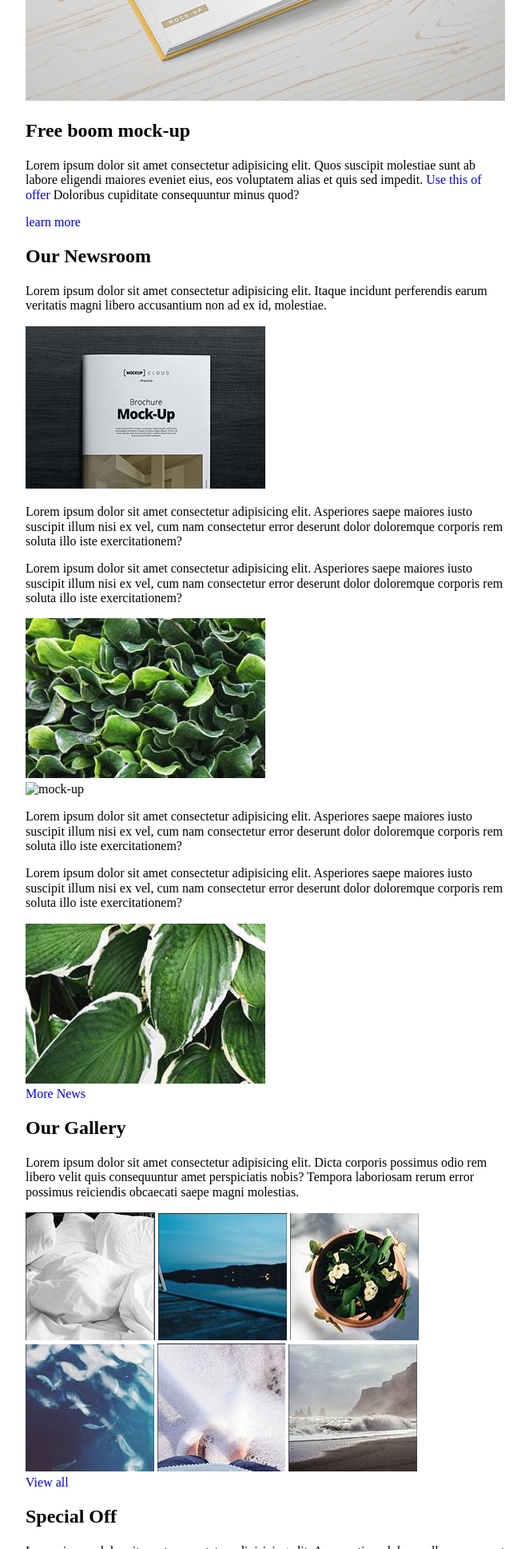
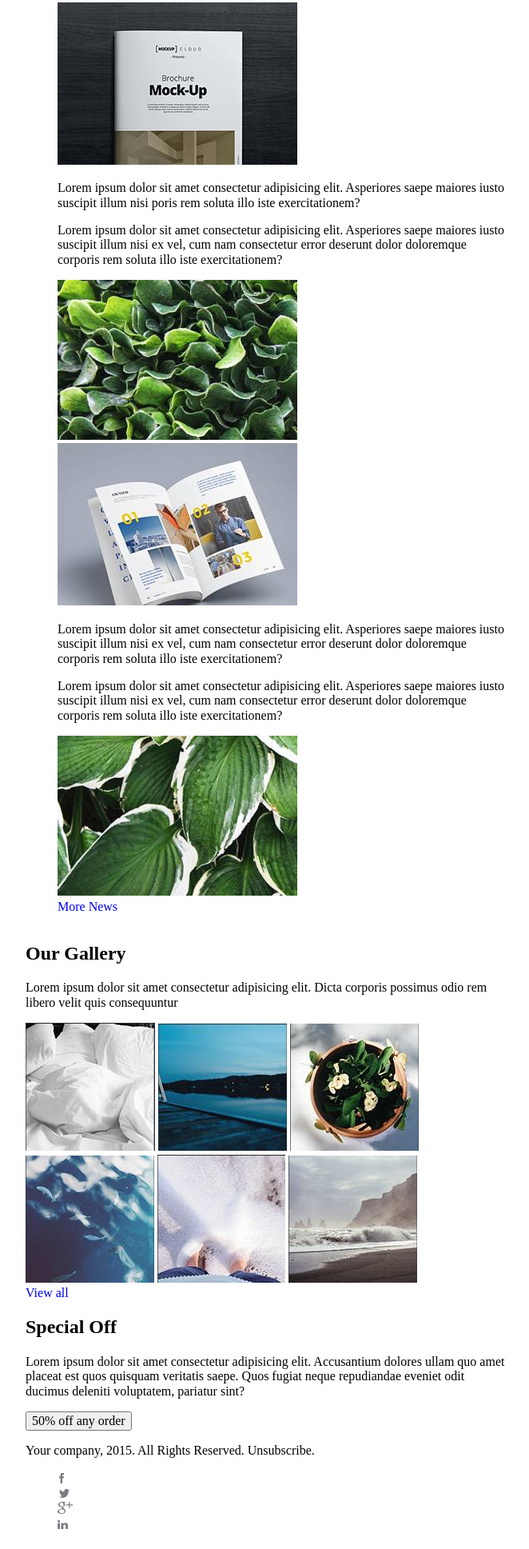
Before and after one commit to vieyraurena/web02-gallery, a website: page index.html in a window 1280 px wide. Shown: the part 863-2800 px from the top of the page at 80% size, without its empty margins (308-970 px from the left). Drawn offline with Linux system fonts and the light colour scheme.

Commit message:
Agrego cambios en algunos bloques

```diff
--- a/index.html
+++ b/index.html
@@ -10,103 +10,81 @@
     <div class="main-wrapper">
       <!--HEADER-->
       <div class="header clearfix">
-        <a href="#">PSD2HTML.COM</a>
+        <a class="logo" href="#">PSD2HTML.COM</a>
         <ul class="header-nav clearfix">
           <li><a href="#">Home</a></li>
           <li><a href="#">Blog</a></li>
           <li><a href="#">Contact</a></li>
         </ul>
       </div>
-      <!--MAIN IMAGE-->
-      <div class="main-image">
-        <img src="img/girl.png" alt="girl">
-      </div>
+      <!--Content-->
+      <div class="content">
+        <img class="image" src="img/girl.jpg" alt="girl">
         <!--CONTENT-->
-      <div class="content">
         <h1>Newsletter Template</h1>
         <p>Lorem ipsum dolor sit amet consectetur adipisicing elit. Laborum veritatis nisi fuga minima aut distinctio
           natus neque dolor quas magnam eum, repudiandae veniam iste laboriosam explicabo quam impedit.<a href="">Buy
             now</a> possimus, nostrum.
         </p>
-        <a href="#">learn more</a>
+        <a class="link" href="#">learn more</a>
       </div>
       <!--FREE BOOK-->
-      <div class="free-book">
-        <img src="img/libro.png"libro">
-        <h2>Free boom mock-up</h2>
-        <p>Lorem ipsum dolor sit amet consectetur adipisicing elit. Quos suscipit molestiae sunt ab labore eligendi
-          maiores
-          eveniet eius, eos voluptatem alias et quis sed impedit. <a href="#">Use this of offer</a> Doloribus cupiditate
+      <div class="free content">
+        <img class="image" src="img/libro.png"libro">
+        <h2>Free book mock-up</h2>
+        <p>Lorem ipsum dolor sit amet consectetur adipisicing elit. Quos suscipit molestiae sunt  <a href="#">Use this of offer</a> ab labore eligendi
+          maiores eveniet eius, eos voluptatem alias et quis sed impedit.Doloribus cupiditate
           consequuntur minus quod?
         </p>
-        <a href="#">learn more</a>
+        <a class="link" href="#">learn more</a>
       </div>
       <!--OUR NESROOM-->
       <div class="our-newsroom">
         <h2>Our Newsroom</h2>
         <p>Lorem ipsum dolor sit amet consectetur adipisicing elit. Itaque incidunt perferendis earum veritatis magni
-          libero accusantium non ad ex id, molestiae.</p>
+          libero.</p>
       </div>
-      <!--photos-->
-      <div class="photos">
-        <div class="photos-img">
-          <img src="img/mockup.jpg" alt="mock-up">
-        </div>
-        <div class="photos-content">
-          <p>Lorem ipsum dolor sit amet consectetur adipisicing elit. Asperiores saepe maiores iusto suscipit illum nisi
-            ex vel, cum nam consectetur error deserunt dolor doloremque corporis rem soluta illo iste exercitationem?</p>
-        </div>
+      <!--CONTENT GALLERY-->
+      <div class="content-gallery clearfix">
+        <ul class="bloque-color clearfix">
+          <li><img src="img/mockup.jpg" alt="mock-up"></li>
+          <li><p>Lorem ipsum dolor sit amet consectetur adipisicing elit. Asperiores saepe maiores iusto suscipit illum nisi
+            poris rem soluta illo iste exercitationem?</p></li>
           <!--02-->
-        <div class="photos-content">
-          <p>Lorem ipsum dolor sit amet consectetur adipisicing elit. Asperiores saepe maiores iusto suscipit illum nisi
-            ex vel, cum nam consectetur error deserunt dolor doloremque corporis rem soluta illo iste exercitationem?</p>
-        </div>
-        <div class="photos-img">
-          <img src="img/ver01.jpg" alt="mock-up">
-        </div>
+          <li> <p>Lorem ipsum dolor sit amet consectetur adipisicing elit. Asperiores saepe maiores iusto suscipit illum nisi
+            ex vel, cum nam consectetur error deserunt dolor doloremque corporis rem soluta illo iste exercitationem?</p></li>
+          <li><img src="img/ver01.jpg" alt="mock-up"></li>
           <!--03-->
-        <div class="photos-img">
-          <img src="img/revista.png" alt="mock-up">
-        </div>
-        <div class="photos-content">
-          <p>Lorem ipsum dolor sit amet consectetur adipisicing elit. Asperiores saepe maiores iusto suscipit illum nisi
-            ex vel, cum nam consectetur error deserunt dolor doloremque corporis rem soluta illo iste exercitationem?</p>
-        </div>
+          <li><img src="img/revista.jpg" alt="mock-up"></li>
+          <li><p>Lorem ipsum dolor sit amet consectetur adipisicing elit. Asperiores saepe maiores iusto suscipit illum nisi
+            ex vel, cum nam consectetur error deserunt dolor doloremque corporis rem soluta illo iste exercitationem?</p></li>
           <!--04-->
-        <div class="photos-content">
-          <p>Lorem ipsum dolor sit amet consectetur adipisicing elit. Asperiores saepe maiores iusto suscipit illum nisi
-            ex vel, cum nam consectetur error deserunt dolor doloremque corporis rem soluta illo iste exercitationem?</p>
-        </div>
-        <div class="photos-img">
-          <img src="img/ver02.jpg" alt="mock-up">
-        </div>
-
-        <a href="#">More News</a>
+          <li><p>Lorem ipsum dolor sit amet consectetur adipisicing elit. Asperiores saepe maiores iusto suscipit illum nisi
+            ex vel, cum nam consectetur error deserunt dolor doloremque corporis rem soluta illo iste exercitationem?</p></li>
+          <li><img src="img/ver02.jpg" alt="mock-up"></li>
+          <a class="link" href="#">More News</a>
+        </ul>
       </div>
       <!--Our Gallery-->
-      <div class="gallery">
+      <div class="gallery clearfix">
         <h2>Our Gallery</h2>
         <p>Lorem ipsum dolor sit amet consectetur adipisicing elit. Dicta corporis possimus odio rem libero velit quis
-          consequuntur amet perspiciatis nobis? Tempora laboriosam rerum error possimus reiciendis obcaecati saepe magni
-          molestias.
+          consequuntur
         </p>
         <div class="gallery-photos">
-          <div class="gallery-photos-01">
           <img src="img/almohadas.jpg" alt="almohadas">
           <img src="img/piscina.jpg" alt="piscina">
           <img src="img/matita.jpg" alt="mata">
         </div>
-          <div class="gallery-photos-01">
+        <div class="gallery-photos space">
           <img src="img/peces.jpg" alt="peces">
           <img src="img/pies.jpg" alt="pies">
           <img src="img/mar.jpg" alt="mar">
         </div>
-        </div>
-
-        <a href="#">View all</a>
+        <a class="link" href="#">View all</a>
       </div>
       <!--SPECIAL OFF-->
-      <div class="special">
+      <div class="content clearfix">
         <h2>Special Off</h2>
         <p>Lorem ipsum dolor sit amet consectetur adipisicing elit. Accusantium dolores ullam quo amet placeat est quos
           quisquam veritatis saepe. Quos fugiat neque repudiandae eveniet odit ducimus deleniti voluptatem, pariatur sint?
@@ -116,11 +94,13 @@
       <!--FOOTER-->
       <div class="footer">
         <p>Your company, 2015. All Rights Reserved. Unsubscribe.</p>
-        <div class="redes">
-          <a href="#"><img src="img/Facebook.png" alt="Facebook"></a>
-          <a href="#"><img src="img/twitter.png" alt="twitter"></a>
-          <a href="#"><img src="img/goo.png" alt="google"></a>
-          <a href="#"><img src="img/in.png" alt="IN"></a>
+        <div class="redes clearfix">
+          <ul class="footer-redes clearfix">
+            <li><a href="#"><img src="img/Facebook.png" alt="Facebook"></a></li>
+            <li><a href="#"><img src="img/twitter.png" alt="twitter"></a></li>
+            <li><a href="#"><img src="img/goo.png" alt="google"></a></li>
+            <li><a href="#"><img src="img/in.png" alt="IN"></a></li>
+          </ul>
         </div>
       </div>
     </div>
```
Also changed, not shown: sass/config/_settings.scss (+14 -0 lines). Lines whose indentation alone changed are shown as unchanged.
